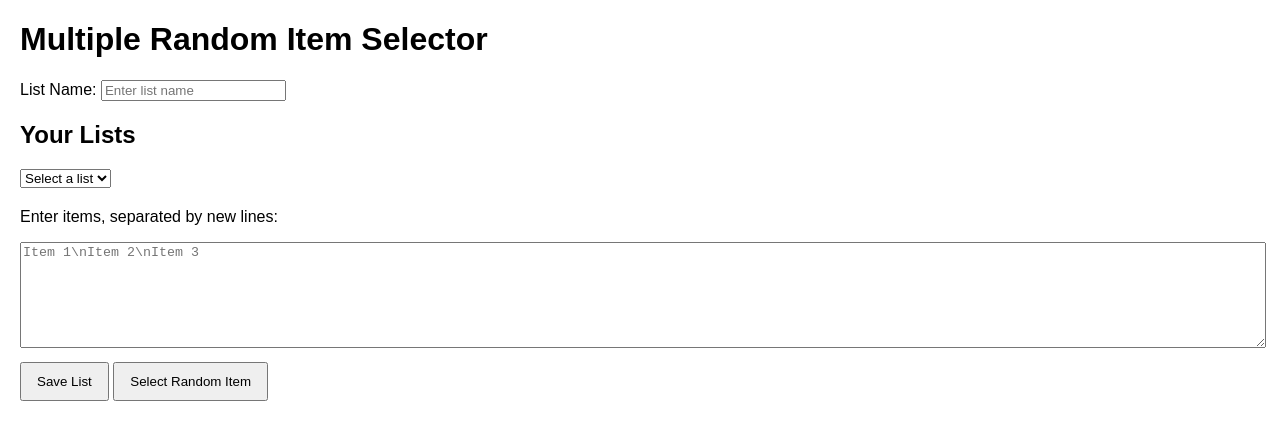
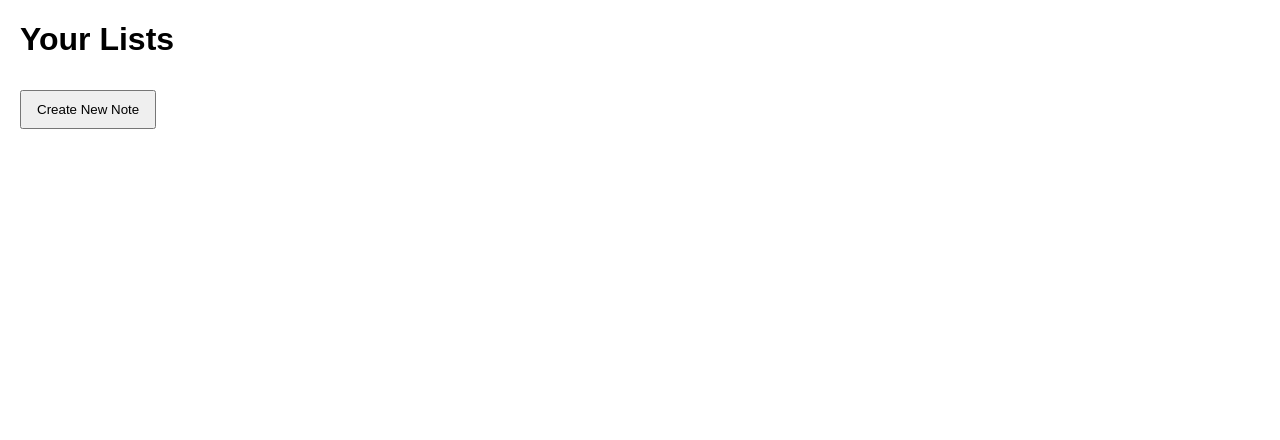
Before and after one commit to soccerlover29/Music-Review, a plain HTML site: page index.html in a window 1280 px wide. Drawn offline with Linux system fonts and the light colour scheme.

Commit message:
Update index.html

```diff
--- a/index.html
+++ b/index.html
@@ -3,118 +3,57 @@
 <head>
     <meta charset="UTF-8">
     <meta name="viewport" content="width=device-width, initial-scale=1.0">
-    <title>Music Review</title>
+    <title>Home - Random Item Selector</title>
     <style>
         body {
             font-family: Arial, sans-serif;
             margin: 20px;
         }
-        textarea {
-            width: 100%;
-            height: 100px;
-        }
         button {
             margin-top: 10px;
             padding: 10px 15px;
         }
-        #result {
-            margin-top: 20px;
-            font-weight: bold;
+        ul {
+            list-style-type: none;
+            padding: 0;
         }
-        .list-container {
-            margin-bottom: 20px;
+        li {
+            margin: 5px 0;
         }
     </style>
 </head>
 <body>
 
-<h1>Multiple Random Item Selector</h1>
-
-<div>
-    <label for="listName">List Name:</label>
-    <input type="text" id="listName" placeholder="Enter list name">
-</div>
-<div class="list-container">
-    <h2>Your Lists</h2>
-    <select id="listSelector" onchange="loadList()">
-        <option value="">Select a list</option>
-    </select>
-</div>
-<div>
-    <p>Enter items, separated by new lines:</p>
-    <textarea id="itemList" placeholder="Item 1\nItem 2\nItem 3"></textarea>
-    <button onclick="saveList()">Save List</button>
-    <button onclick="selectRandomItem()">Select Random Item</button>
-</div>
-
-<div id="result"></div>
+<h1>Your Lists</h1>
+<ul id="listContainer"></ul>
+<button onclick="location.href='create_note.html'">Create New Note</button>
 
 <script>
-    function saveList() {
-        const listName = document.getElementById('listName').value.trim();
-        const input = document.getElementById('itemList').value;
-        const items = input.split('\n').filter(item => item.trim() !== '');
-
-        if (listName === '' || items.length === 0) {
-            alert("Please enter a list name and at least one item.");
-            return;
-        }
-
+    function updateListDisplay() {
         const lists = JSON.parse(localStorage.getItem('lists')) || {};
-        lists[listName] = items;
-        localStorage.setItem('lists', JSON.stringify(lists));
-
-        updateListSelector();
-        clearInputs();
-    }
-
-    function updateListSelector() {
-        const lists = JSON.parse(localStorage.getItem('lists')) || {};
-        const listSelector = document.getElementById('listSelector');
-        listSelector.innerHTML = '<option value="">Select a list</option>';
+        const listContainer = document.getElementById('listContainer');
+        listContainer.innerHTML = '';
 
         for (const list in lists) {
-            const option = document.createElement('option');
-            option.value = list;
-            option.textContent = list;
-            listSelector.appendChild(option);
+            const listItem = document.createElement('li');
+            listItem.innerHTML = `
+                <strong>${list}</strong>
+                <button onclick="location.href='note.html?list=${encodeURIComponent(list)}'">Edit</button>
+                <button onclick="generateRandomItem('${list}')">Select Random Item</button>
+            `;
+            listContainer.appendChild(listItem);
         }
     }
 
-    function loadList() {
-        const listName = document.getElementById('listSelector').value;
+    function generateRandomItem(listName) {
         const lists = JSON.parse(localStorage.getItem('lists')) || {};
-        if (listName) {
-            document.getElementById('itemList').value = lists[listName].join('\n');
-        } else {
-            document.getElementById('itemList').value = '';
-        }
-    }
-
-    function selectRandomItem() {
-        const listName = document.getElementById('listSelector').value;
-        const lists = JSON.parse(localStorage.getItem('lists')) || {};
-
-        if (!listName) {
-            document.getElementById('result').innerText = "Please select a list.";
-            return;
-        }
-
         const items = lists[listName];
         const randomIndex = Math.floor(Math.random() * items.length);
         const selectedItem = items[randomIndex];
-
-        document.getElementById('result').innerText = "Selected Item: " + selectedItem;
+        alert("Selected Item: " + selectedItem);
     }
 
-    function clearInputs() {
-        document.getElementById('itemList').value = '';
-        document.getElementById('listName').value = '';
-    }
-
-    // Load lists on page load
-    window.onload = updateListSelector;
-
+    window.onload = updateListDisplay;
 </script>
 
 </body>
```
